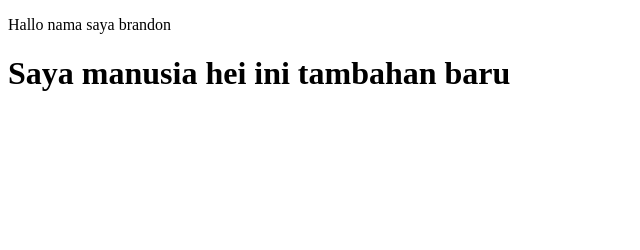
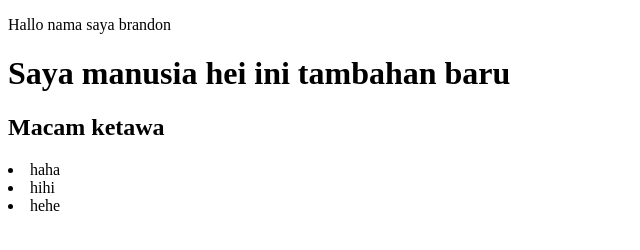
Before and after one commit to matthewbrandondani/nasgorsosis, a plain HTML site: page Index.html in a window 1280 px wide. Shown: the whole page, without its empty margins (0-640 px from the left). Drawn offline with Linux system fonts and the light colour scheme.

Commit message:
tambah macam ketawa

```diff
--- a/Index.html
+++ b/Index.html
@@ -12,5 +12,11 @@
             hei
             ini tambahan baru
         </h1>
+        <h2>Macam ketawa</h2>
+        <ui>
+            <li>haha</li>
+            <li>hihi</li>
+            <li>hehe</li>
+        </ui>
     </body>
 </html>
```
